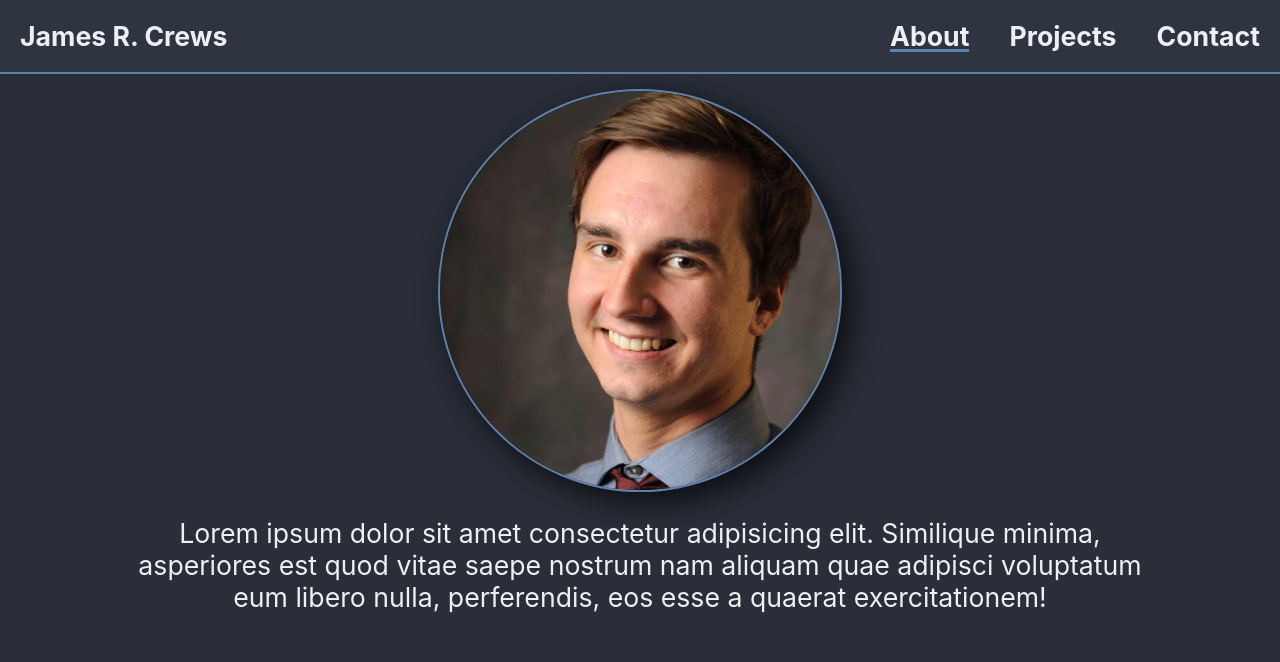
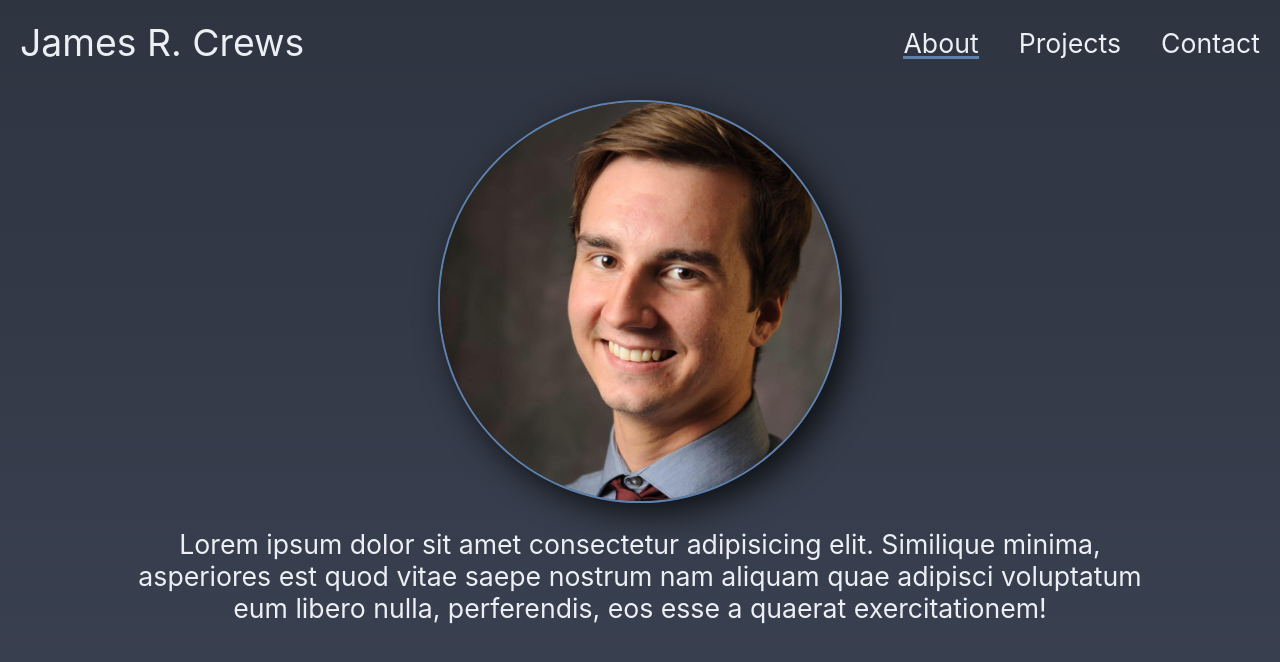
Before and after one commit to JCrews253/portfolio, a React (Create React App) app: page /#/ in a window 1280 px wide. Shown: the top 662 px of the page. Built offline with nearby package versions, Linux system fonts and the light colour scheme.

Commit message:
style changes

```diff
--- a/src/components/Header/Header.css
+++ b/src/components/Header/Header.css
@@ -2,12 +2,23 @@
   display: flex;
   justify-content: space-between;
   background-color: #2e3440;
-  border-bottom: solid 2px #5e81ac;
+  background-color: transparent;
+  border-bottom: solid 0px #5e81ac;
+  align-items: center;
 }
 
-h1 {
+.header__tabs--tab > p {
   color: #eceff4;
   font-size: 20pt;
+  margin: 20px;
+  position: relative;
+  text-decoration: none;
+  user-select: none;
+  cursor: pointer;
+}
+.header__title {
+  color: #eceff4;
+  font-size: 28pt;
   margin: 20px;
   position: relative;
   text-decoration: none;
@@ -17,11 +28,11 @@ h1 {
 
 .header__tabs {
   display: flex;
-  justify-content: space-between;
+  justify-content: center;
   flex-wrap: wrap;
 }
 
-.header__tabs--tab > h1::before {
+.header__tabs--tab > p::before {
   content: "";
   position: absolute;
   width: 100%;
@@ -35,12 +46,12 @@ h1 {
   cursor: pointer;
 }
 
-.header__tabs--tab > h1:hover::before {
+.header__tabs--tab > p:hover::before {
   visibility: visible;
   transform: scaleX(1);
 }
 
-.header__tabs--active > h1::before {
+.header__tabs--active > p::before {
   content: "";
   position: absolute;
   width: 100%;
--- a/src/components/Header/Header.tsx
+++ b/src/components/Header/Header.tsx
@@ -15,7 +15,7 @@ const Header = () => {
         }}
         onClick={() => setTab("/about")}
       >
-        <h1>{'James R. Crews'}</h1>
+        <p className="header__title">{"James R. Crews"}</p>
       </Link>
       <div className="header__tabs">
         <Link
@@ -33,7 +33,7 @@ const Header = () => {
               }`,
             ].join(" ")}
           >
-            <h1>About</h1>
+            <p>About</p>
           </div>
         </Link>
         <Link
@@ -49,7 +49,7 @@ const Header = () => {
               `${tab === "/projects" ? "header__tabs--active" : ""}`,
             ].join(" ")}
           >
-            <h1>Projects</h1>
+            <p>Projects</p>
           </div>
         </Link>
         <Link
@@ -65,7 +65,7 @@ const Header = () => {
               `${tab === "/contact" ? "header__tabs--active" : ""}`,
             ].join(" ")}
           >
-            <h1>Contact</h1>
+            <p>Contact</p>
           </div>
         </Link>
       </div>
--- a/src/index.css
+++ b/src/index.css
@@ -1,11 +1,21 @@
+@import url("https://fonts.googleapis.com/css2?family=Spartan:wght@300&display=swap");
+@import url("https://fonts.googleapis.com/css2?family=Montserrat&display=swap");
+@import url("https://fonts.googleapis.com/css2?family=Raleway:wght@300&display=swap");
+
+html {
+  height: 100%;
+}
 body {
   margin: 0;
-  font-family: -apple-system, BlinkMacSystemFont, "Segoe UI", "Roboto", "Oxygen",
-    "Ubuntu", "Cantarell", "Fira Sans", "Droid Sans", "Helvetica Neue",
-    sans-serif;
+  font-family: -apple-system, BlinkMacSystemFont, "Raleway", "Montserrat",
+    "Spartan", "Segoe UI", "Roboto", "Oxygen", "Ubuntu", "Cantarell",
+    "Fira Sans", "Droid Sans", "Helvetica Neue", sans-serif;
   -webkit-font-smoothing: antialiased;
   -moz-osx-font-smoothing: grayscale;
-  background-color: #292e39;
+  background-color: #2e3440;
+  background-image: linear-gradient(#2e3440, #3b4252);
+  background-repeat: no-repeat;
+  background-attachment: fixed;
 }
 
 code {
--- a/src/pages/About/About.css
+++ b/src/pages/About/About.css
@@ -19,7 +19,7 @@
 .about > p {
   font-size: 20pt;
   color: #eceff4;
-  margin-top: 2%;
+  margin-top: 25px;
   margin-left: 10%;
   margin-right: 10%;
 }
```
